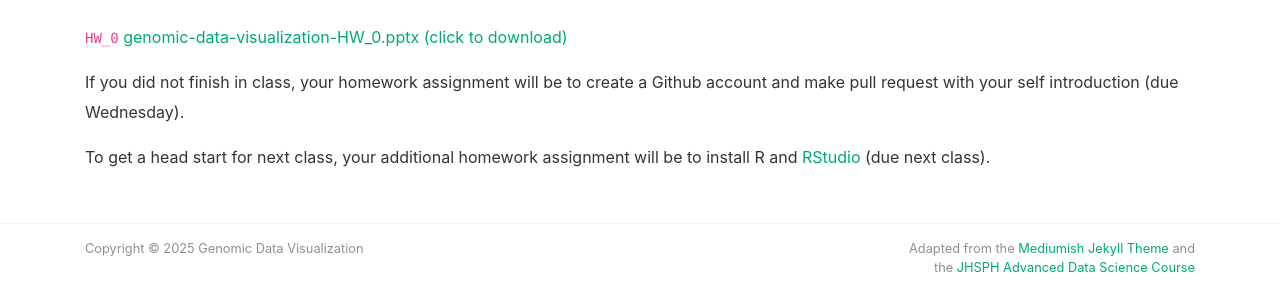
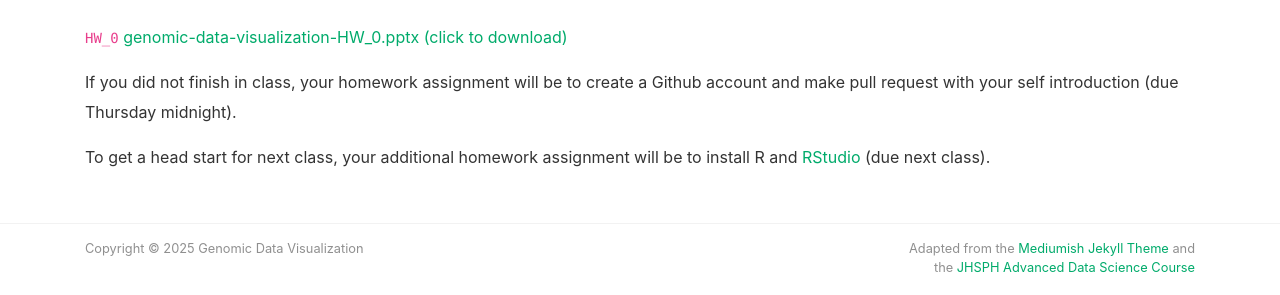
Before and after one commit to JEFworks-Lab/genomic-data-visualization-2025, a Jekyll site: the page built from _course/0-welcome-and-introductions.md, in a window 1280 px wide and 900 px high, scrolled down 7305 px. Shown: the part 549-844 px from the top of the window. Built offline with Jekyll 4.4.1, drawn with Linux system fonts in a browser that asks for light colours; nearby versions of some CDN libraries.

Commit message:
fix date

```diff
--- a/_course/0-welcome-and-introductions.md
+++ b/_course/0-welcome-and-introductions.md
@@ -163,6 +163,6 @@ See former TA Kalen Clifton's notes on Github: [Git_Tutorial.md (click to downlo
 
 `HW_0` [genomic-data-visualization-HW_0.pptx (click to download)]({{ site.baseurl }}/resources/hw/genomic-data-visualization-HW_0.pptx)
 
-If you did not finish in class, your homework assignment will be to create a Github account and make pull request with your self introduction (due Wednesday).
+If you did not finish in class, your homework assignment will be to create a Github account and make pull request with your self introduction (due Thursday midnight).
 
 To get a head start for next class, your additional homework assignment will be to install R and [RStudio](https://www.rstudio.com/) (due next class).
```
